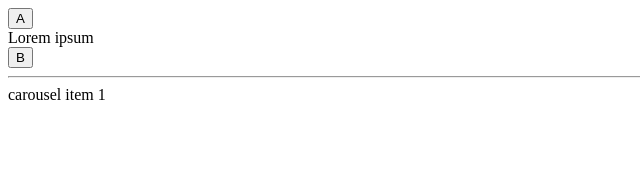
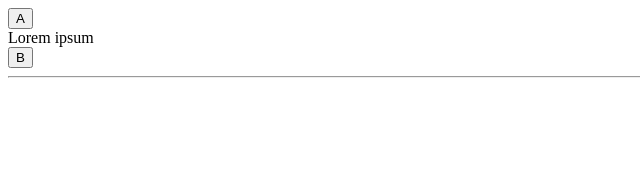
Before and after one commit to Sunny-117/React-practices, a React (Create React App) app: page / in a window 1280 px wide. Shown: the top 176 px of the page, without its empty margins (0-640 px from the left). Built offline with nearby package versions, Linux system fonts and the light colour scheme.

Commit message:
feat: add new feature

```diff
--- a/src/components/Visual视觉效果渲染/Carousel/index.tsx
+++ b/src/components/Visual视觉效果渲染/Carousel/index.tsx
@@ -5,17 +5,14 @@ export function Carousel({ carouselItems }) {
     useEffect(() => {
         setInterval(() => {
             i++
-            if (i === 2) {
-                i = 0;
-            }
             setI(i)
-        }, 500)
+        }, 1000)
 
-    }, [])
+    }, [i])
 
     return (
         <div>
-            {carouselItems[0]}
+            {carouselItems[i]}
         </div>
     )
 }
```
